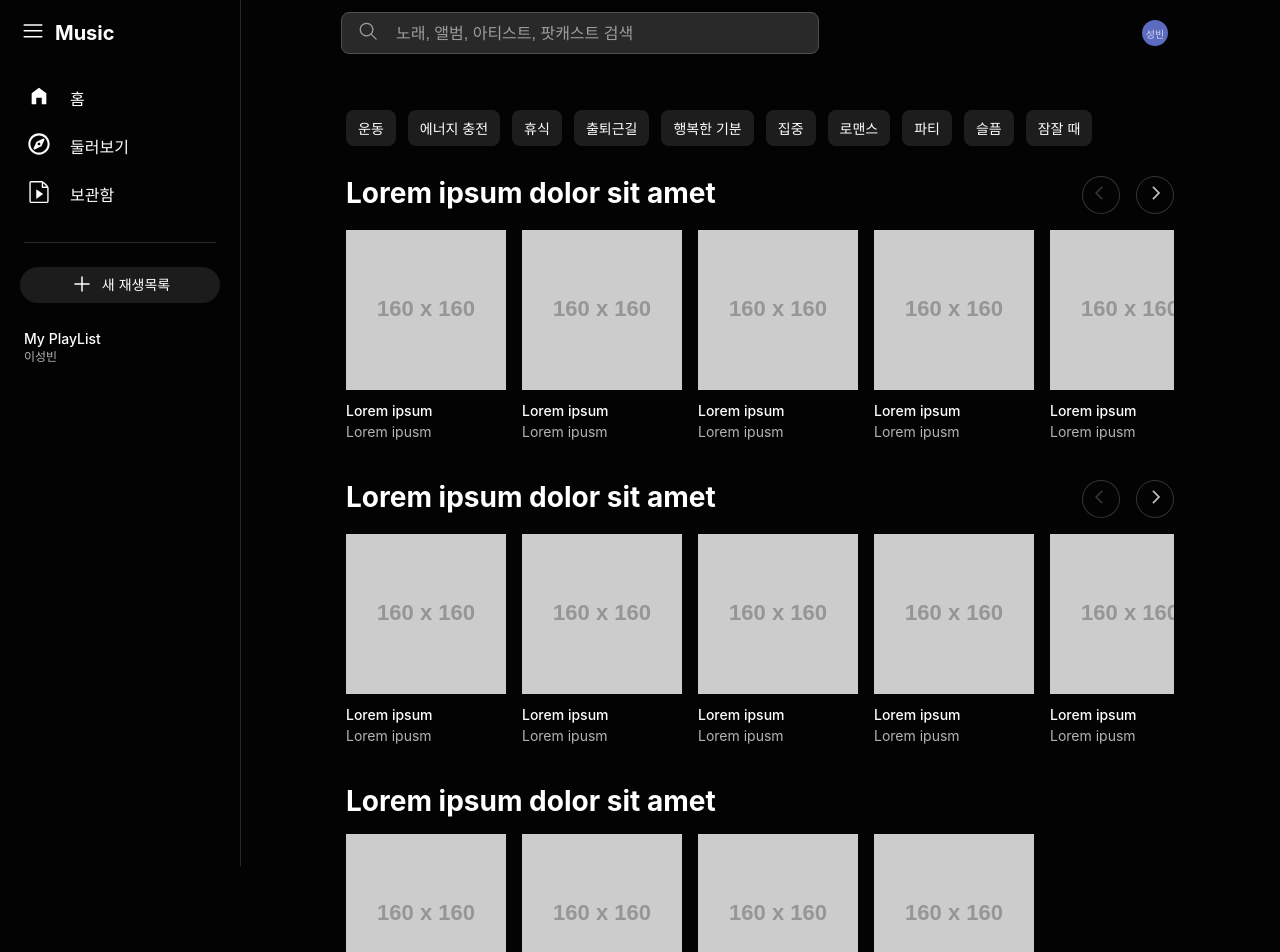
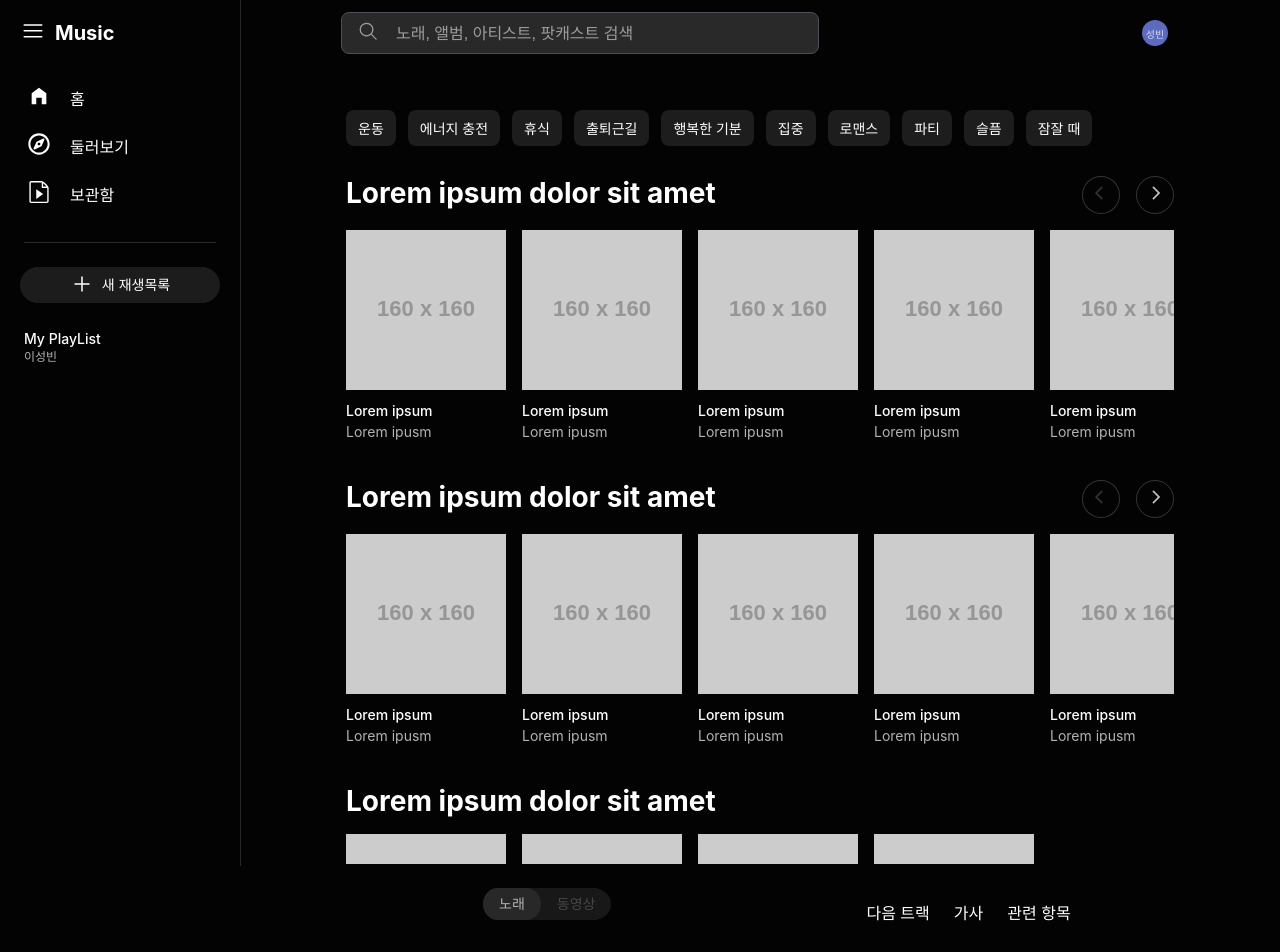
Before and after one commit to optshj/Youtube_Music, a React (Create React App) app: page / in a window 1280 px wide. Shown: the top 952 px of the page. Built offline with nearby package versions, Linux system fonts and the light colour scheme.

Commit message:
[Feat] PlayerPage 왼쪽부분 작업 완료

```diff
--- /dev/null
+++ b/src/components/player_page/AlbumImage.tsx
@@ -0,0 +1,29 @@
+import React from "react";
+import styled from "styled-components";
+
+const Wrapper = styled.div`
+    margin:auto 0;
+    flex:none;
+    position:relative;
+    padding-top:100%;
+`
+const ImageWrapper = styled.div`
+    position:absolute;
+    top:0;
+    left:0;
+    width:100%;
+    height:100%;
+`
+function AlbumImage(){
+
+    return(
+        <>
+            <Wrapper>
+                <ImageWrapper>
+                    <img src="https://via.placeholder.com/1048x1048/666.png" alt="Placeholder" style={{'width':'100%'}}/>
+                </ImageWrapper>
+            </Wrapper>
+        </>
+    )
+}
+export default AlbumImage;
--- a/src/components/player_page/PlayerPage.tsx
+++ b/src/components/player_page/PlayerPage.tsx
@@ -1,10 +1,14 @@
 import React from "react";
 import styled from "styled-components";
+
 import { IsPlayerPageOpen } from "../context/PlayerPageContext";
+
+import SelectButton from "./SelectButton";
+import AlbumImage from "./AlbumImage";
+import SidePanelHeader from "./SidePanelHeader";
 
 const Wrapper = styled.div<{isOpen:boolean}>`
     background-color:#030303;
-    visibility:${(props) => (props.isOpen?'visible':'hidden')};
     position:fixed;
     top:64px;
     left:240px;
@@ -19,6 +23,8 @@ const Wrapper = styled.div<{isOpen:boolean}>`
         top:0;
         left:0;
     }
+    transform:${(props) => (props.isOpen ?'translate3d(0,0,0)':'translate3d(0,100vh,0)')};
+    transition:transform .3s cubic-bezier(.2,0,.6,1);
 `
 const ContentWrapper = styled.div`
     padding:24px 48px 0;
@@ -27,8 +33,15 @@ const ContentWrapper = styled.div`
     display:flex;
 `
 const MainPanel = styled.div`
+    display:flex;
+    flex-direction:column;
+    flex:1;
 `
 const SidePanel = styled.div`
+    display:flex;
+    flex-direction:column;
+    width:40%;
+    margin:0 0 0 48px;
 `
 function PlayerPage() {
     const isOpen = IsPlayerPageOpen();
@@ -36,7 +49,13 @@ function PlayerPage() {
         <>
             <Wrapper isOpen={isOpen}>
                 <ContentWrapper>
-
+                    <MainPanel>
+                        <SelectButton></SelectButton>
+                        <AlbumImage></AlbumImage>
+                    </MainPanel>
+                    <SidePanel>
+                        <SidePanelHeader></SidePanelHeader>
+                    </SidePanel>
                 </ContentWrapper>
             </Wrapper>
         </>
--- /dev/null
+++ b/src/components/player_page/SelectButton.tsx
@@ -0,0 +1,50 @@
+import React, { useState } from "react";
+import styled from "styled-components";
+
+const Wrapper = styled.div`
+    display:flex;
+    justify-content:center;
+    padding-bottom:24px;
+`
+const ButtonWrapper = styled.div`
+    display:flex;
+    border-radius:15% / 50%;
+    background-color:#212121;
+    opacity:0.7;
+    height:32px;
+`
+const Button = styled.button<{isSelect:boolean}>`
+    padding:0 16px;
+    font-size:14px;
+    color:${(props) => (props.isSelect ? '#fff':'rgba(255,255,255,.3)')};
+    z-index:${(props) => (props.isSelect ? '1':'0')};
+    background-color:${(props) => (props.isSelect ? '#383838': '#212121')};
+    border-radius:25% / 50%;
+    line-height:1.3;
+    border:transparent;
+    cursor:pointer;
+
+`
+function SelectButton(){
+    const [isMusicSelect,setIsMusicSelect] = useState(true);
+    const [isVideoSelect,setIsVideoSelect] = useState(false);
+    const selectMusic = () => {
+        setIsMusicSelect(true);
+        setIsVideoSelect(false);
+    }
+    const selectVideo = () => {
+        setIsMusicSelect(false);
+        setIsVideoSelect(true);
+    }
+    return(
+        <>
+            <Wrapper>
+                <ButtonWrapper>
+                    <Button isSelect={isMusicSelect} onClick={selectMusic} > 노래 </Button>
+                    <Button isSelect={isVideoSelect} onClick={selectVideo}> 동영상 </Button>
+                </ButtonWrapper>
+            </Wrapper>
+        </>
+    )
+}
+export default SelectButton;
--- /dev/null
+++ b/src/components/player_page/SidePanelHeader.tsx
@@ -0,0 +1,32 @@
+import React from "react";
+import styled from "styled-components";
+
+const Wrapper = styled.div`
+    display:flex;
+    flex-direction:row;
+    height:48px;
+    align-items:center;
+    width:100%;
+`
+const TabContent = styled.div`
+    display:flex;
+    flex-direction:row;
+`
+const Content = styled.div`
+    color:#fff;
+    padding:0 12px;
+    cursor:pointer;
+`
+function SidePanelHeader(){
+
+    return(
+        <Wrapper>
+            <TabContent>
+                <Content>다음 트랙</Content>
+                <Content>가사</Content>
+                <Content>관련 항목</Content>
+            </TabContent>
+        </Wrapper>
+    )
+}
+export default SidePanelHeader;
```
